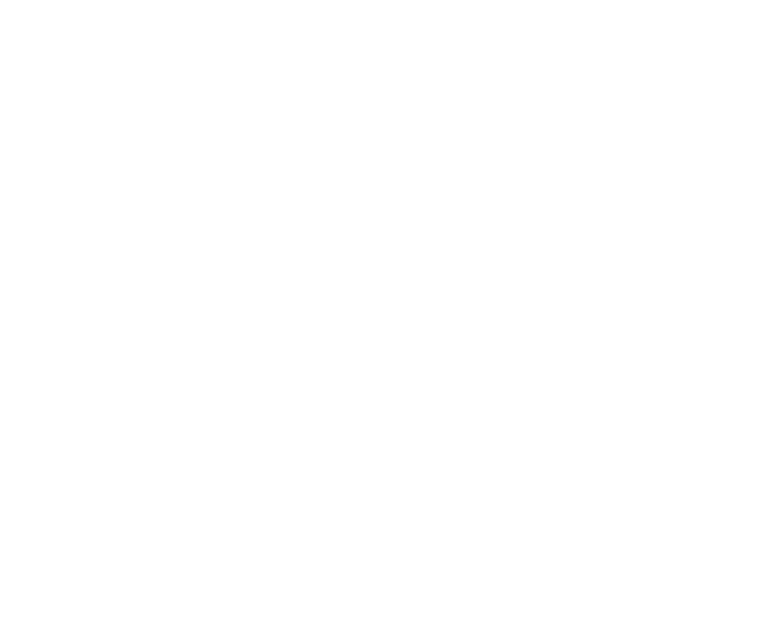
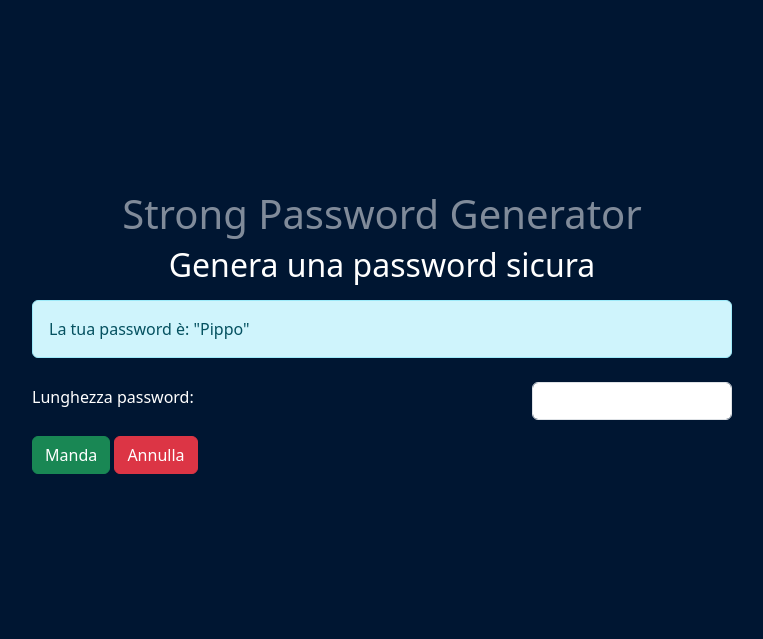
Before and after one commit to MatteoCantafio25/php-strong-password-generator, a PHP site: page / in a window 1280 px wide. Before the commit the part shown is empty. Shown: the top 639 px of the page, without its empty margins (258-1021 px from the left). Run offline with PHP 8.4, Linux system fonts and the light colour scheme.

Commit message:
Realized the base version without any logics, organized folders and php pages

```diff
--- /dev/null
+++ b/includes/css/style.css
@@ -0,0 +1,19 @@
+body{
+    background-color: #001632;
+    display: flex;
+    justify-content: center;
+    align-items: center;
+    height: 80vh;
+}
+
+h1{
+    color: #808B9A;
+}
+
+input{
+    max-width: 200px;
+}
+
+.wrapper{
+    width: 700px;
+}
--- a/index.php
+++ b/index.php
@@ -16,8 +16,34 @@
     <meta name="description" content="PHP Hotel">
     <title>PHP Strong Password Generator</title>
     <link rel='stylesheet' href='https://cdnjs.cloudflare.com/ajax/libs/bootstrap/5.3.3/css/bootstrap.min.css' integrity='sha512-jnSuA4Ss2PkkikSOLtYs8BlYIeeIK1h99ty4YfvRPAlzr377vr3CXDb7sb7eEEBYjDtcYj+AjBH3FLv5uSJuXg==' crossorigin='anonymous'/>
+    <link rel='stylesheet' href='./includes/css/style.css'>
 </head>
+
+
 <body>
+    <!-- Wrapper -->
+    <div class="wrapper">
+        <!-- Header -->
+        <header class="text-center mt-4">
+            <h1 class="">Strong Password Generator</h1>
+            <h2 class="text-white mb-3 mt-2">Genera una password sicura</h2>
+        </header>
 
-</body>
+
+        <!-- Alert -->
+        <div class="alert alert-info" role="alert">
+            La tua password è: "Pippo"
+        </div>
+
+        <!-- Form -->
+        <form action="" method="GET">
+        <div class="d-flex align-items-center justify-content-between mb-3 mt-4">
+                <label for="number" class="form-label text-white">Lunghezza password:</label>
+                <input type="number" id="number" class="form-control" name="number" min="1" max="26">
+            </div>
+            <button type="submit" class="btn btn-success">Manda</button>
+            <button type="reset" class="btn btn-danger">Annulla</button>
+        </form>
+        </div>
+    </div>
 </html>
```
Also changed, not shown: includes/data/alphabet.php (added), includes/layouts/head.php (added), includes/templates/alert.php (added), includes/utils/functions.php (added).
